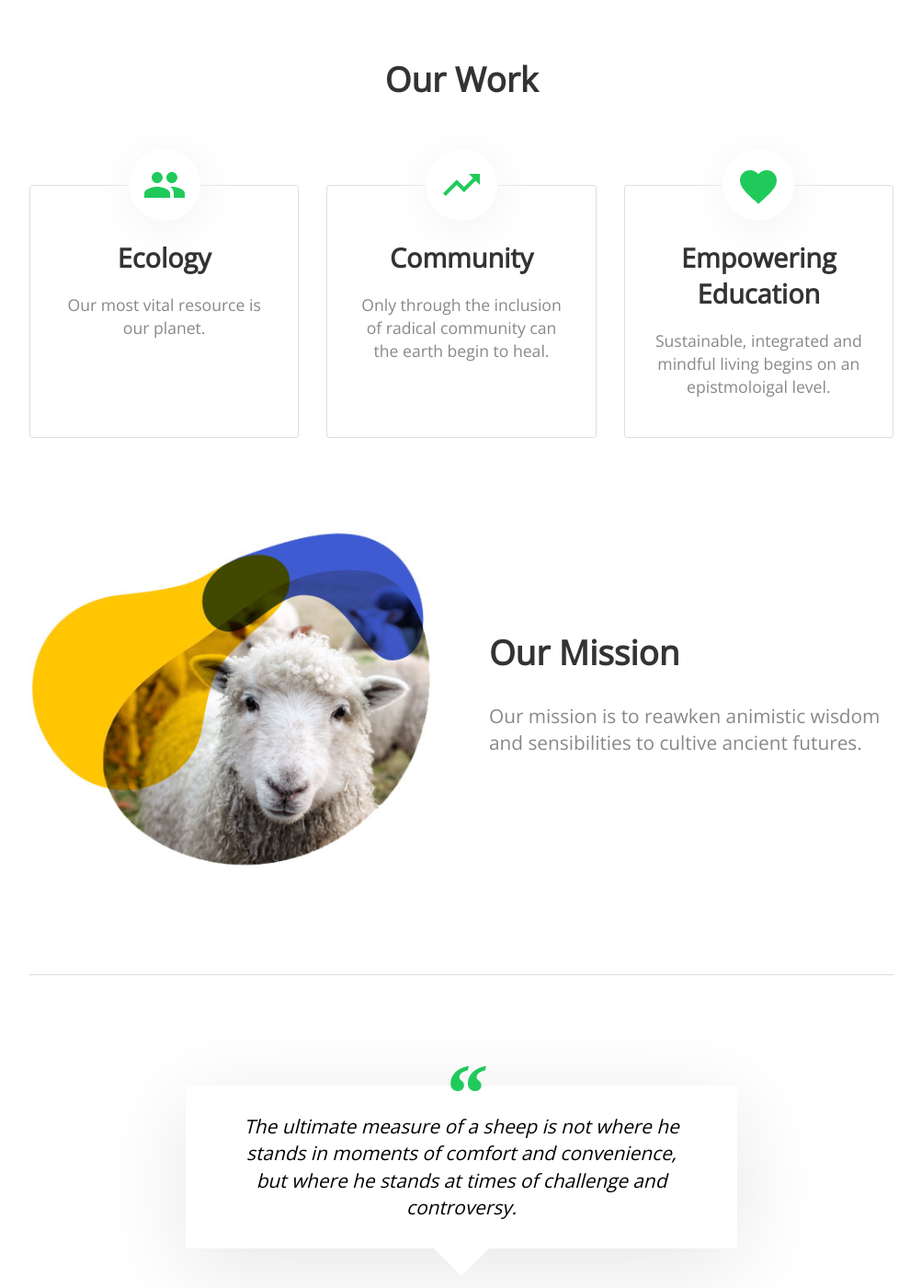
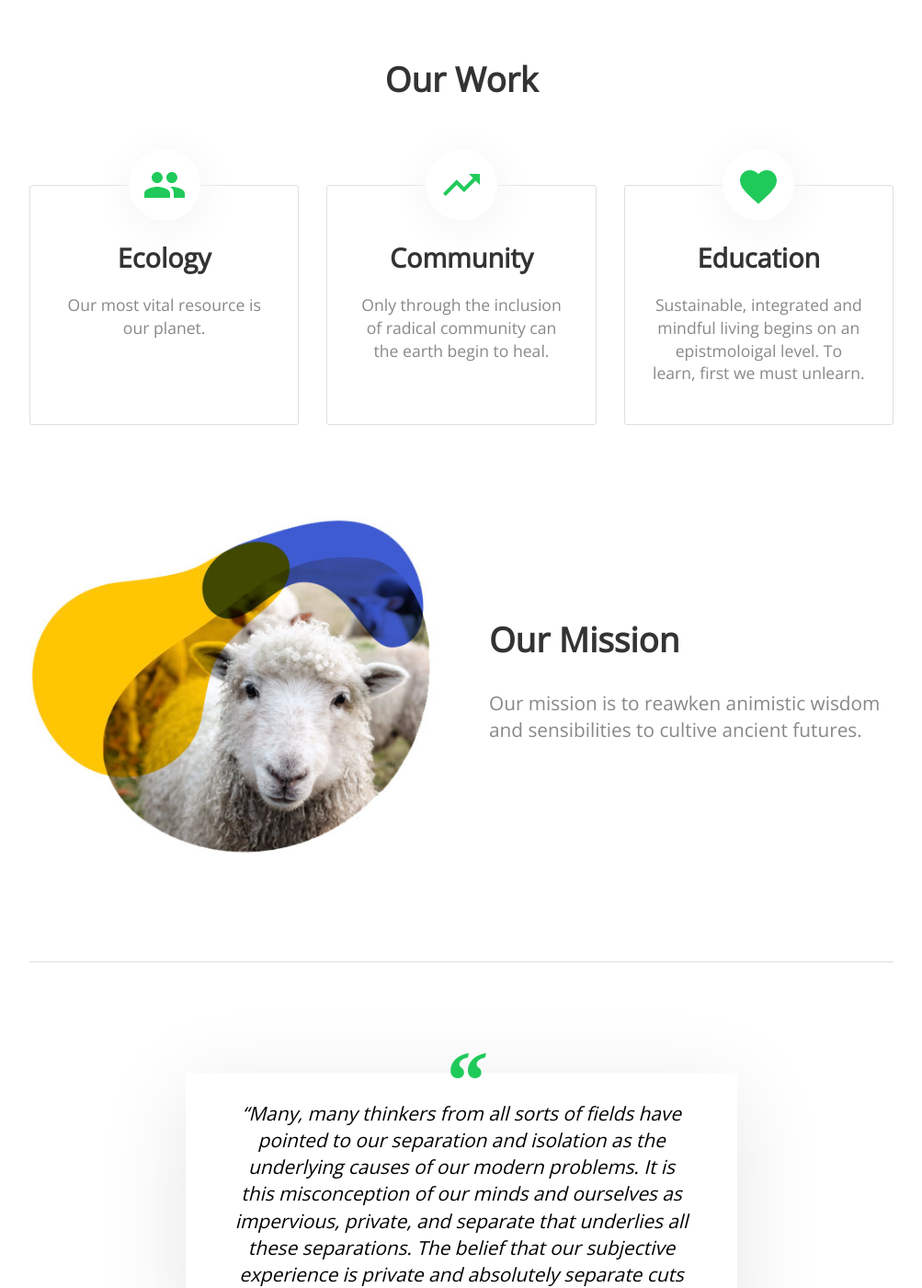
Before and after one commit to orfeaus/living-bridge-exploration, a Jekyll site: the page built from index.html, in a window 1280 px wide and 1400 px high, scrolled down 663 px. Shown: the whole window at 92% size, without its empty margins (138-1141 px from the left). Built offline with Jekyll 4.4.1, drawn with Linux system fonts in a browser that asks for light colours; nearby versions of some CDN libraries; a script that is not in the unit is left out; some of the changed text lies outside the part shown.

Commit message:
Update index.html

```diff
--- a/index.html
+++ b/index.html
@@ -26,7 +26,7 @@ title: The Living Bridge
 		<li>
 			<div class="image">{% include icons/site.html icon="population" %}</div>
 			<h3 class="editable">Ecology</h3>
-			<p class="editable">Our most vital resource is our planet.  </p>
+			<p class="editable">Our most vital resource is our planet.</p>
 		</li>
 
 		<li>
@@ -37,8 +37,8 @@ title: The Living Bridge
 
 		<li>
 			<div class="image">{% include icons/site.html icon="conditions" %}</div>
-			<h3 class="editable">Empowering Education</h3>
-			<p class="editable">Sustainable, integrated and mindful living begins on an epistmoloigal level.</p>
+			<h3 class="editable">Education</h3>
+			<p class="editable">Sustainable, integrated and mindful living begins on an epistmoloigal level. To learn, first we must unlearn.</p>
 		</li>
 	</ul>
 </div>
@@ -59,11 +59,11 @@ title: The Living Bridge
 <div class="container">
 	<hr>
 	<blockquote>
-		<p class="quote editable">The ultimate measure of a sheep is not where he stands in moments of comfort and convenience, but where he stands at times of challenge and controversy.</p>
+		<p class="quote editable">“Many, many thinkers from all sorts of fields have pointed to our separation and isolation as the underlying causes of our modern problems. It is this misconception of our minds and ourselves as impervious, private, and separate that underlies all these separations. The belief that our subjective experience is private and absolutely separate cuts us off at the root. It precludes deep belonging.”.</p>
 		<div class="attribute">
 			<p class="meta">
 				<span class="image"><img class="editable" src="{{ site.baseurl }}/images/wooly.jpg" alt="Wooly"></span>
-				<span class="author editable"><strong>Wooly McBaa</strong></span>
+				<span class="author editable"><strong>Robert Falconer</strong></span>
 			</p>
 		</div>
 	</blockquote>
```
